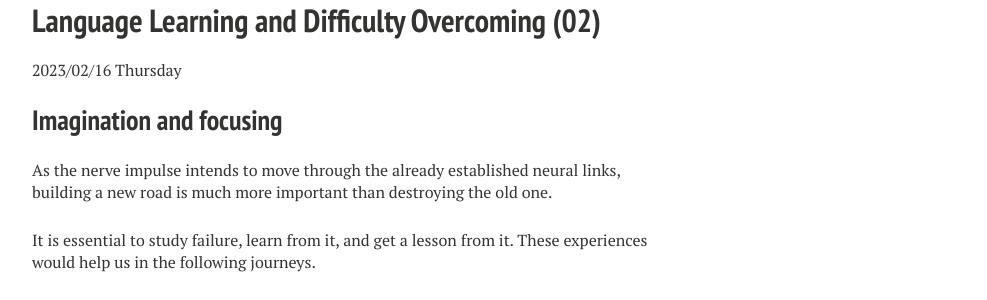
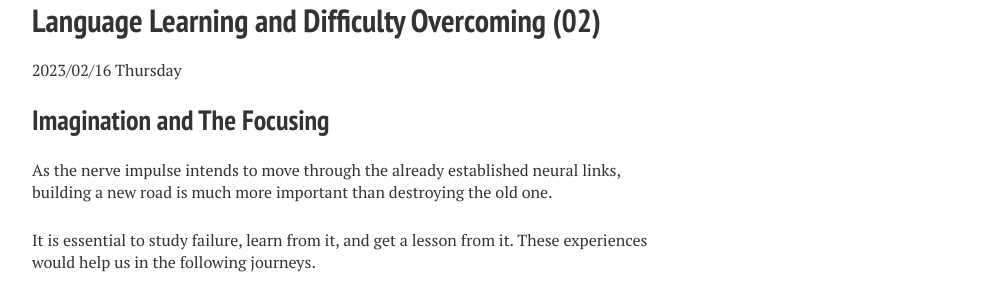
Before and after one commit to jarynzhang/jarynzhang.github.io, a Jekyll site: the page built from _posts/2023-01-01-未单发文章存档02.md, in a window 1280 px wide and 900 px high, scrolled down 5207 px. Shown: the part 159-459 px from the top of the window, without its empty margins (288-1275 px from the left). Built offline with Jekyll 4.4.1, drawn with Linux system fonts in a browser that asks for light colours; nearby versions of some CDN libraries; our own code applies the rules of GitHub Pages for plain Markdown files.

Commit message:
Update 2023-01-01-未单发文章存档02.md

```diff
--- a/_posts/2023-01-01-未单发文章存档02.md
+++ b/_posts/2023-01-01-未单发文章存档02.md
@@ -177,7 +177,7 @@ NO.3
 
 
 
-## Imagination and focusing
+## Imagination and The Focusing
 
 
 
```
